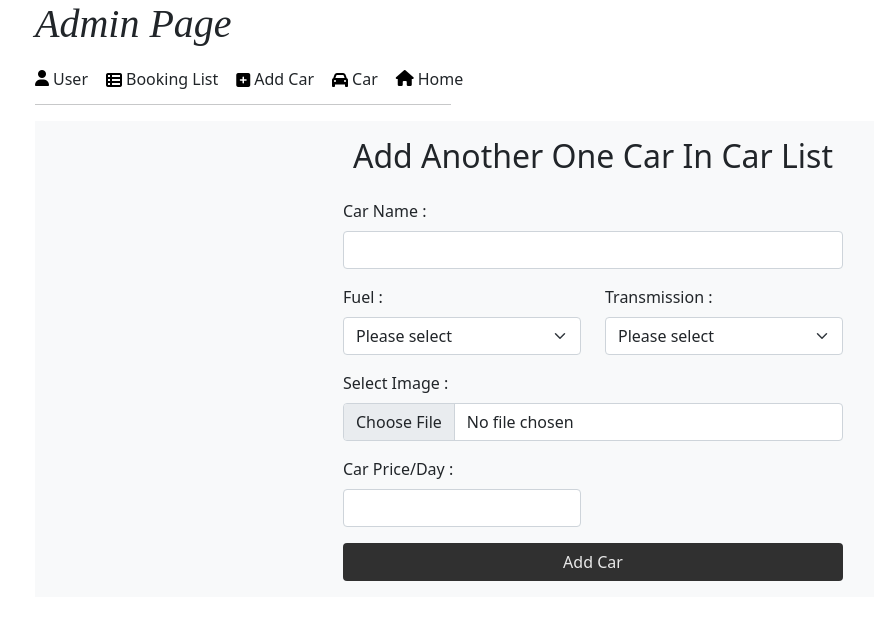
After one commit to kishan-19/car_on_rent-php, a PHP site: page /Rent/admin/admin-add-car.php in a window 1280 px wide. The commit adds this page. Shown: the top 620 px of the page, without its empty margins (47-921 px from the left). Run offline with PHP 8.4, Linux system fonts and the light colour scheme.

Commit message:
admin add car in car list and customer book the car,add backend for booking

```diff
--- /dev/null
+++ b/admin/admin-add-car.php
@@ -0,0 +1,97 @@
+<?php
+        include '../db/conn.php';
+if (isset($_POST['add_car'])) {
+    $carName = $_POST['carName'];
+    $fuel = $_POST['fuel'];
+    $transmission = $_POST['transmission'];
+    $img = $_FILES['img'];
+    $price = $_POST['price'];
+
+    $file = $img['name'];
+    $error = $img['error'];
+    $filetmp = $img['tmp_name'];
+
+    $exploed = explode('.', $file);
+    $extention = strtolower(end($exploed));
+
+    $filetype = array('png','jpg','jpeg','webp');
+
+    if (in_array($extention, $filetype)) {
+        $destination = 'uplodeimg/' . $file;
+        move_uploaded_file($filetmp, $destination);
+
+        $sql = "INSERT INTO car(name, fuel, transmission, rupees, img) VALUES ('$carName','$fuel','$transmission','$price','$destination')";
+
+        if ($conn->query($sql) == true) {
+            $conn->close();
+?>
+            <script>
+                alert("New Car Add Successfuly");
+            </script>
+            <script>window.location="./admin-add-car.php";</script>
+        <?php
+
+        } else {
+        ?>
+            <script>
+                alert("Car cannot be inserted in car list");
+            </script>
+        <?php
+        }
+    } else {
+        ?>
+        <script>
+            alert("image is not proper,please try again");
+        </script>
+<?php
+    }
+}
+include 'admin-header.php';
+include 'admin-navbar.php';
+?>
+<div class="d-flex justify-content-center align-items-center flex-column bg-light">
+    <h2 class="mt-3">Add Another One Car In Car List</h2>
+    <form class="mt-3 car_add_form"  method="Post" enctype="multipart/form-data">
+        <div class="mb-3">
+            <label for="carName" class="form-label">Car Name :</label>
+            <input type="text" class="form-control" name="carName" id="carName" required>
+        </div>
+        <div class="row">
+            <div class="col-md-6 col-sm-10 mb-3">
+                <label for="fuel" class="form-label">Fuel :</label>
+                <select id="fuel" name="fuel" class="form-select" required>
+                    <option>Please select</option>
+                    <option value="Diesel">Diesel</option>
+                    <option value="Petrol">Petrol</option>
+                    <option value="CNG">CNG</option>
+                </select>
+            </div>
+            <div class="col-md-6 col-sm-10 mb-3">
+                <label for="transmission" class="form-label">Transmission :</label>
+                <select id="transmission" name="transmission" class="form-select" required>
+                    <option>Please select</option>
+                    <option value="Manual">Manual</option>
+                    <option value="Automatic">Automatic</option>
+                </select>
+            </div>
+        </div>
+        <div class="mb-3">
+            <label for="img" class="form-label">Select Image :</label>
+            <input type="file" class="form-control" id="img" name="img" required>
+            <!-- <span class="text-danger" required>--220px * 220px</span> -->
+        </div>
+        <div class="row">
+            <div class="col-md-6 col-sm-10 mb-3">
+                <label for="price" class="form-label">Car Price/Day :</label>
+                <input type="number" class="form-control" name="price" id="price" required>
+            </div>
+            <div class="col-md-6 col-sm-10 mb-3">
+            </div>
+        </div>
+        <div class="mb-3 btn_add_car">
+            <button type="submit" class="btn w-100" name="add_car">Add Car</button>
+        </div>
+    </form>
+</div>
+
+<?php include 'admin-footer.php' ?>
--- /dev/null
+++ b/admin/admin-all-car.php
@@ -0,0 +1,6 @@
+<?php
+include 'admin-header.php';
+include 'admin-navbar.php';
+?>
+<h1>all car</h1>
+<?php include 'admin-footer.php'?>
--- a/admin/admin-footer.php
+++ b/admin/admin-footer.php
@@ -0,0 +1,9 @@
+<script src="https://cdn.jsdelivr.net/npm/@popperjs/core@2.9.2/dist/umd/popper.min.js"
+    integrity="sha384-IQsoLXl5PILFhosVNubq5LC7Qb9DXgDA9i+tQ8Zj3iwWAwPtgFTxbJ8NT4GN1R8p" crossorigin="anonymous">
+</script>
+<script src="https://cdn.jsdelivr.net/npm/bootstrap@5.0.2/dist/js/bootstrap.min.js"
+    integrity="sha384-cVKIPhGWiC2Al4u+LWgxfKTRIcfu0JTxR+EQDz/bgldoEyl4H0zUF0QKbrJ0EcQF" crossorigin="anonymous">
+</script>
+</body>
+
+</html>
--- a/admin/admin-header.php
+++ b/admin/admin-header.php
@@ -0,0 +1,18 @@
+<!DOCTYPE html>
+<html lang="en">
+
+<head>
+    <meta charset="UTF-8">
+    <meta name="viewport" content="width=device-width, initial-scale=1.0">
+    <title>Admin . Car On Rent</title>
+
+    <!-- css link -->
+    <link rel="stylesheet" href="./css/admin-style.css">
+
+    <!-- font awesome -->
+    <link rel="stylesheet" href="https://cdnjs.cloudflare.com/ajax/libs/font-awesome/6.5.0/css/all.min.css" integrity="sha512-Avb2QiuDEEvB4bZJYdft2mNjVShBftLdPG8FJ0V7irTLQ8Uo0qcPxh4Plq7G5tGm0rU+1SPhVotteLpBERwTkw==" crossorigin="anonymous" referrerpolicy="no-referrer" />
+
+    <!-- bootstrap link -->
+    <link href="https://cdn.jsdelivr.net/npm/bootstrap@5.0.2/dist/css/bootstrap.min.css" rel="stylesheet" integrity="sha384-EVSTQN3/azprG1Anm3QDgpJLIm9Nao0Yz1ztcQTwFspd3yD65VohhpuuCOmLASjC" crossorigin="anonymous">
+
+</head>
--- /dev/null
+++ b/admin/admin-navbar.php
@@ -0,0 +1,22 @@
+<body>
+    <div class="container">
+        <h1 class="admin_page_heading">Admin Page</h1>
+        <div class="admin_nav">
+            <ul class="list-group list-group-horizontal">
+                <a href="#"><span><i class="fa-solid fa-user"></i></span>
+                <li class="list-group-item">User</li></a>
+
+                <a href="./index.php"><span><i class="fa-solid fa-table-list mt-1"></i></span>
+                <li class="list-group-item">Booking List</li></a>
+
+                <a href="./admin-add-car.php"><span><i class="fa-solid fa-square-plus mt-1"></i></span>
+                <li class="list-group-item">Add Car</li></a>
+
+                <a href="./admin-all-car.php"><span><i class="fa-solid fa-car mt-1"></i></span>
+                <li class="list-group-item">Car</li></a>
+
+                <a href="http://localhost/Rent%20on%20car/"><span><i class="fa-solid fa-house"></i></span>
+                <li class="list-group-item">Home</li></a>
+            </ul>
+        </div>
+        <hr class="mt-1">
--- a/admin/css/style.css
+++ b/admin/css/admin-style.css
@@ -38,12 +38,26 @@ body{
     align-items: center;
 }
 hr{
-    margin: 0px;
     max-width: 26rem;
 }
 .user_table table {
     background-color: white;
 }
+
+/* add car form css */
+
+.car_add_form{
+    width: 500px;
+}
+.btn_add_car button{
+    background-color: #303030;
+    color: #e9e9e9;
+}
+.btn_add_car button:hover{
+    background-color: #b0b0b2 ;
+    color: #303030;
+}
+
 
 @media screen and (max-width: 526px) {
     tbody, td, tfoot, th, thead, tr {
@@ -52,4 +66,7 @@ hr{
     .user_table table tbody tr td , .user_table table tbody tr td button{
         padding:0;
     }
+    .car_add_form{
+        width: 370px;
+    }
 }
--- a/css/style.css
+++ b/css/style.css
@@ -83,9 +83,6 @@
 
 /* car booking form */
 
-/* .car_booking_form{
-    width: 450px;
-} */
 
 .form_border{
     flex-direction: column;
--- a/db/conn.php
+++ b/db/conn.php
@@ -0,0 +1,6 @@
+<?php
+$conn = mysqli_connect("localhost", "root", "", "rentacar");
+if ($conn->connect_error) {
+    die("connection failed!" . $conn->connect_error);
+}
+?>
--- /dev/null
+++ b/js/main.js
@@ -0,0 +1,5 @@
+
+var pickupTime = document.getElementById("pDateTime")
+var dropOffTime = document.getElementById("dDateTime")
+pickupTime.min = new Date().toISOString().slice(0,new Date().toISOString().lastIndexOf(":"));
+dropOffTime.min = new Date().toISOString().slice(0,new Date().toISOString().lastIndexOf(":"));
```
Also changed, not shown: 404.php (added, +11 -0 lines), admin/admin.php (deleted, +0 -72 lines), admin/index.php (added, +31 -0 lines), carBooking.php (+63 -15 lines), index.php (+25 -55 lines), admin/uplodeimg/car-10.jpg (added), admin/uplodeimg/car-11.jpg (added), admin/uplodeimg/car-8.jpg (added).
